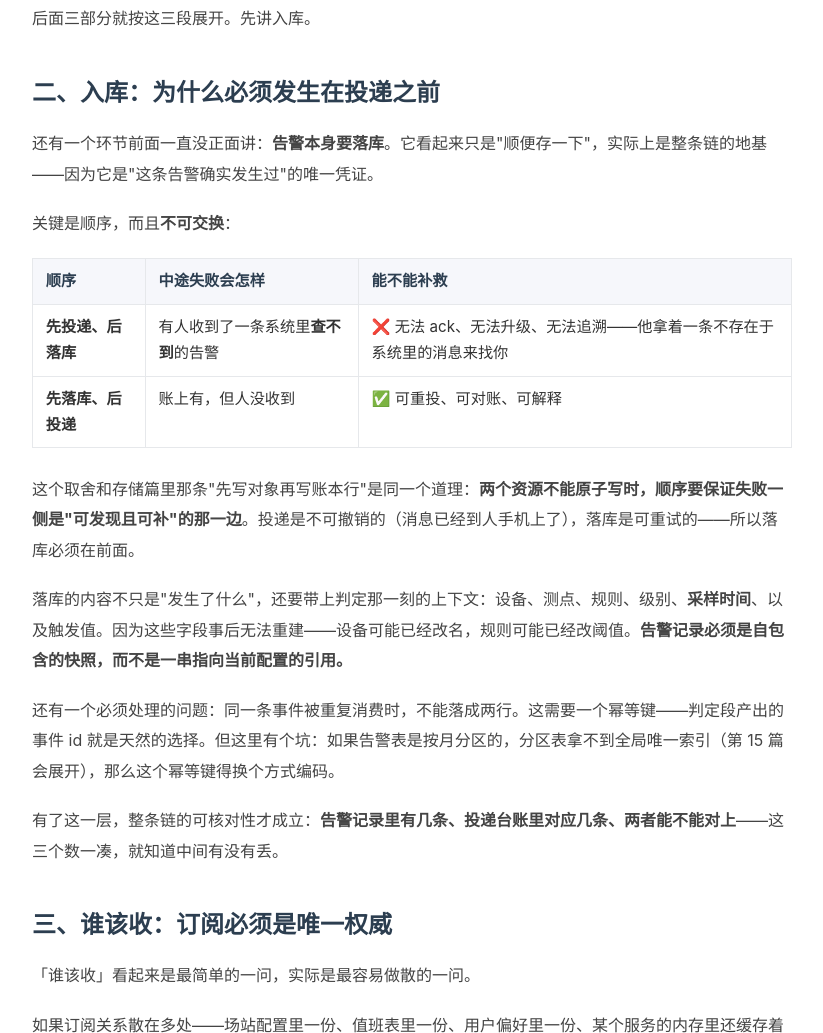
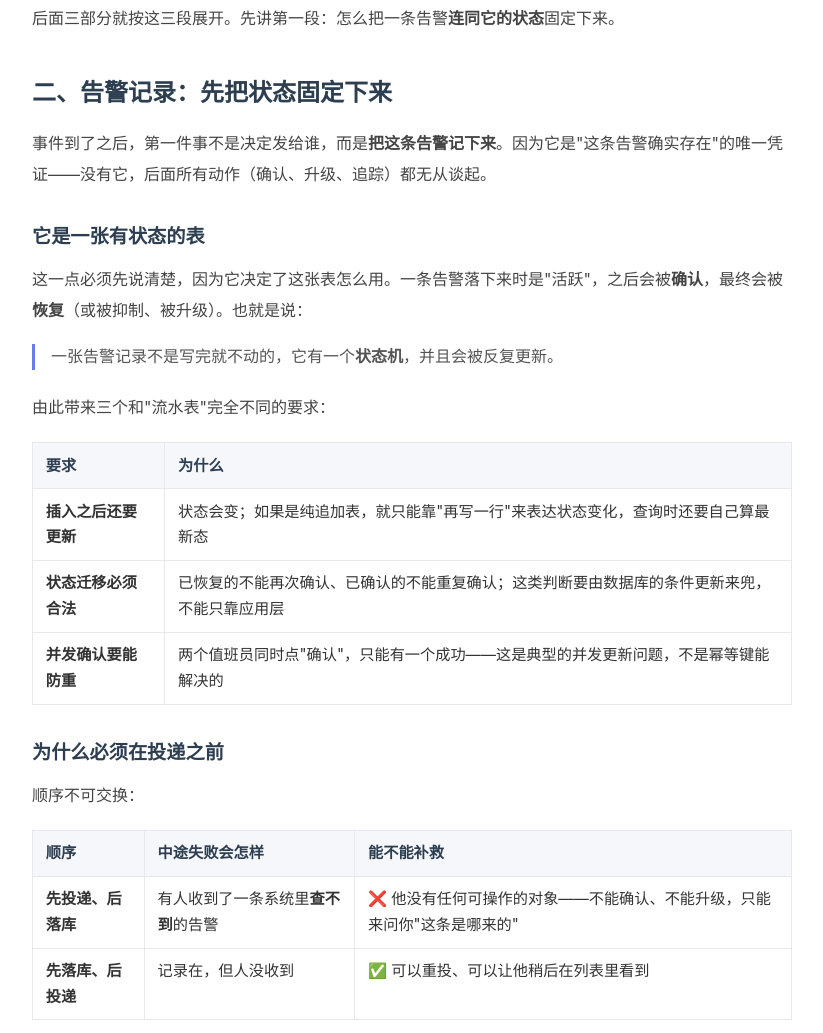
Before and after one commit to ztkyaojiayou/ztkyaojiayou.github.io, a plain HTML site: page tech/iot-data/12-alarm-notify.html in a window 1280 px wide. Shown: the part 1115-2148 px from the top of the page, without its empty margins (228-1051 px from the left). Drawn offline with Linux system fonts and the light colour scheme; a web font is replaced by a local one.

Commit message:
第 12 篇「入库」节改写为「告警记录：先把状态固定下来」，澄清状态表与审计流水的区别

```diff
--- a/tech/iot-data/12-alarm-notify.html
+++ b/tech/iot-data/12-alarm-notify.html
@@ -47,7 +47,7 @@
         <tr><th>顺序</th><th>做什么</th><th>产出</th></tr>
       </thead>
       <tbody>
-        <tr><td><strong>① 入库</strong></td><td>把"这条告警发生过"变成一条可查、可审计的记录</td><td>一条告警记录</td></tr>
+        <tr><td><strong>① 落记录</strong></td><td>把"这条告警存在"固定下来，并承载它的状态变化</td><td>一条有状态的告警记录</td></tr>
         <tr><td><strong>② 决议</strong></td><td>决定发给谁、走哪个渠道、说不说</td><td>一批通知任务</td></tr>
         <tr><td><strong>③ 推送</strong></td><td>把任务真的送到人眼前或手机上</td><td>站内一帧 / 站外一条消息</td></tr>
       </tbody>
@@ -59,13 +59,45 @@
 
     <p>顺着这三段，也能看清一件事：<strong>越往后，对外部世界的依赖越重</strong>。入库只依赖自己的数据库；决议依赖订阅与权限数据；推送依赖别人家的短信网关和电话系统。所以故障的处置方向也是从后往前的——推送出问题不该影响决议，决议出问题不该影响入库。</p>
 
-    <p>后面三部分就按这三段展开。先讲入库。</p>
+    <p>后面三部分就按这三段展开。先讲第一段：怎么把一条告警<strong>连同它的状态</strong>固定下来。</p>
 
-    <h2>二、入库：为什么必须发生在投递之前</h2>
+    <h2>二、告警记录：先把状态固定下来</h2>
 
-    <p>还有一个环节前面一直没正面讲：<strong>告警本身要落库</strong>。它看起来只是"顺便存一下"，实际上是整条链的地基——因为它是"这条告警确实发生过"的唯一凭证。</p>
+    <p>事件到了之后，第一件事不是决定发给谁，而是<strong>把这条告警记下来</strong>。因为它是"这条告警确实存在"的唯一凭证——没有它，后面所有动作（确认、升级、追踪）都无从谈起。</p>
 
-    <p>关键是顺序，而且<strong>不可交换</strong>：</p>
+    <h3>它是一张有状态的表</h3>
+
+    <p>这一点必须先说清楚，因为它决定了这张表怎么用。一条告警落下来时是"活跃"，之后会被<strong>确认</strong>，最终会被<strong>恢复</strong>（或被抑制、被升级）。也就是说：</p>
+
+    <blockquote>
+      一张告警记录不是写完就不动的，它有一个<b>状态机</b>，并且会被反复更新。
+    </blockquote>
+
+    <p>由此带来三个和"流水表"完全不同的要求：</p>
+
+    <table>
+      <thead>
+        <tr><th>要求</th><th>为什么</th></tr>
+      </thead>
+      <tbody>
+        <tr>
+          <td><strong>插入之后还要更新</strong></td>
+          <td>状态会变；如果是纯追加表，就只能靠"再写一行"来表达状态变化，查询时还要自己算最新态</td>
+        </tr>
+        <tr>
+          <td><strong>状态迁移必须合法</strong></td>
+          <td>已恢复的不能再次确认、已确认的不能重复确认；这类判断要由数据库的条件更新来兜，不能只靠应用层</td>
+        </tr>
+        <tr>
+          <td><strong>并发确认要能防重</strong></td>
+          <td>两个值班员同时点"确认"，只能有一个成功——这是典型的并发更新问题，不是幂等键能解决的</td>
+        </tr>
+      </tbody>
+    </table>
+
+    <h3>为什么必须在投递之前</h3>
+
+    <p>顺序不可交换：</p>
 
     <table>
       <thead>
@@ -75,23 +107,29 @@
         <tr>
           <td><strong>先投递、后落库</strong></td>
           <td>有人收到了一条系统里<strong>查不到</strong>的告警</td>
-          <td>❌ 无法 ack、无法升级、无法追溯——他拿着一条不存在于系统里的消息来找你</td>
+          <td>❌ 他没有任何可操作的对象——不能确认、不能升级，只能来问你"这条是哪来的"</td>
         </tr>
         <tr>
           <td><strong>先落库、后投递</strong></td>
-          <td>账上有，但人没收到</td>
-          <td>✅ 可重投、可对账、可解释</td>
+          <td>记录在，但人没收到</td>
+          <td>✅ 可以重投、可以让他稍后在列表里看到</td>
         </tr>
       </tbody>
     </table>
 
-    <p>这个取舍和存储篇里那条"先写对象再写账本行"是同一个道理：<strong>两个资源不能原子写时，顺序要保证失败一侧是"可发现且可补"的那一边</strong>。投递是不可撤销的（消息已经到人手机上了），落库是可重试的——所以落库必须在前面。</p>
+    <p>这和存储篇那条"先写对象再写账本行"是同一个道理：<strong>两个资源不能原子写时，顺序要保证失败一侧是"可发现且可补"的那一边</strong>。投递不可撤销（消息已经到手机上了），落记录可重试——所以记录必须在前面。</p>
 
-    <p>落库的内容不只是"发生了什么"，还要带上判定那一刻的上下文：设备、测点、规则、级别、<strong>采样时间</strong>、以及触发值。因为这些字段事后无法重建——设备可能已经改名，规则可能已经改阈值。<strong>告警记录必须是自包含的快照，而不是一串指向当前配置的引用。</strong></p>
+    <h3>记录里要存什么</h3>
 
-    <p>还有一个必须处理的问题：同一条事件被重复消费时，不能落成两行。这需要一个幂等键——判定段产出的事件 id 就是天然的选择。但这里有个坑：如果告警表是按月分区的，分区表拿不到全局唯一索引（第 15 篇会展开），那么这个幂等键得换个方式编码。</p>
+    <p>不只是"哪个测点越限了"，还要带上<strong>判定那一刻的上下文</strong>：设备、测点、规则、级别、采样时间、触发值。</p>
 
-    <p>有了这一层，整条链的可核对性才成立：<strong>告警记录里有几条、投递台账里对应几条、两者能不能对上</strong>——这三个数一凑，就知道中间有没有丢。</p>
+    <p>原因很实际：设备会改名、规则会改阈值、测点会被替换。如果记录里只存"规则 id"，那么半年后有人回头看这条告警，看到的是<strong>今天的规则</strong>，而不是当时触发的那条规则——现场就还原不出来了。</p>
+
+    <p>还有一个必须处理的问题：同一条事件被重复消费时，不能落成两行。这需要一个幂等键，判定段产出的事件 id 就是天然的选择。</p>
+
+    <h3>它和"流水"不是一回事</h3>
+
+    <p>最后划一条边界，避免和后面的一篇混淆：这张表回答的是<strong>「这个故障现在怎么样了」</strong>——它会被更新、有状态机；而另一张表（告警审计流水）回答的是<strong>「历史上到底发生过什么」</strong>——纯追加、永不修改。两者的写入模式、保留策略、一致性要求都不一样，混成一张的后果是：要么状态机被流水淹没，要么流水被更新的行覆盖掉。</p>
 
     <h2>三、谁该收：订阅必须是唯一权威</h2>
 
```
Also changed, not shown: tech/iot-data/index.html (+1 -1 lines).
